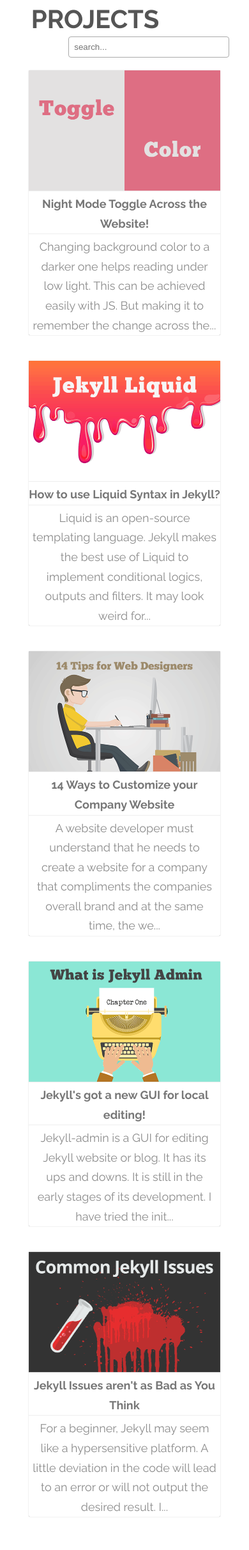
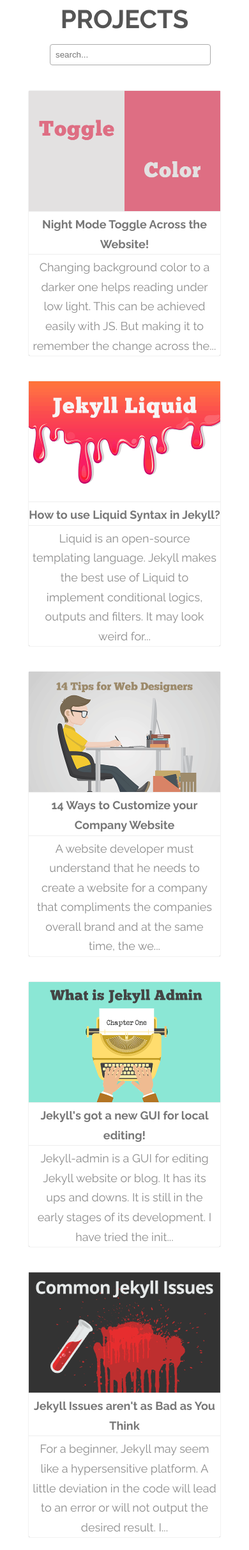
Before and after one commit to sideprojectme/now, a Jekyll site: the page built from index.html, in a window 390 px wide. Shown: the whole page at 64% size. Built offline with Jekyll 4.4.1, drawn with Linux system fonts in a browser that asks for light colours; before the commit the page ends 2391 px from its top, so only the background shows below that.

Commit message:
responsive header

```diff
--- a/_sass/style.scss
+++ b/_sass/style.scss
@@ -163,8 +163,11 @@ img {
 #search-container {
     width: 30%;
     display: inline-block;
+    float: right;
         @include media-query($on-palm) {
          width: 80%;
+         float:none;
+            margin-top: 0.6em;
     }
 }
 
@@ -178,9 +181,10 @@ img {
 .index-header {
     max-width: 75%;
     margin: 1em auto;
-    #search-container {
-        float: right;
+    @include media-query($on-palm) {
+        text-align: center;
     }
+
 }
 
 .post-categories {
```
